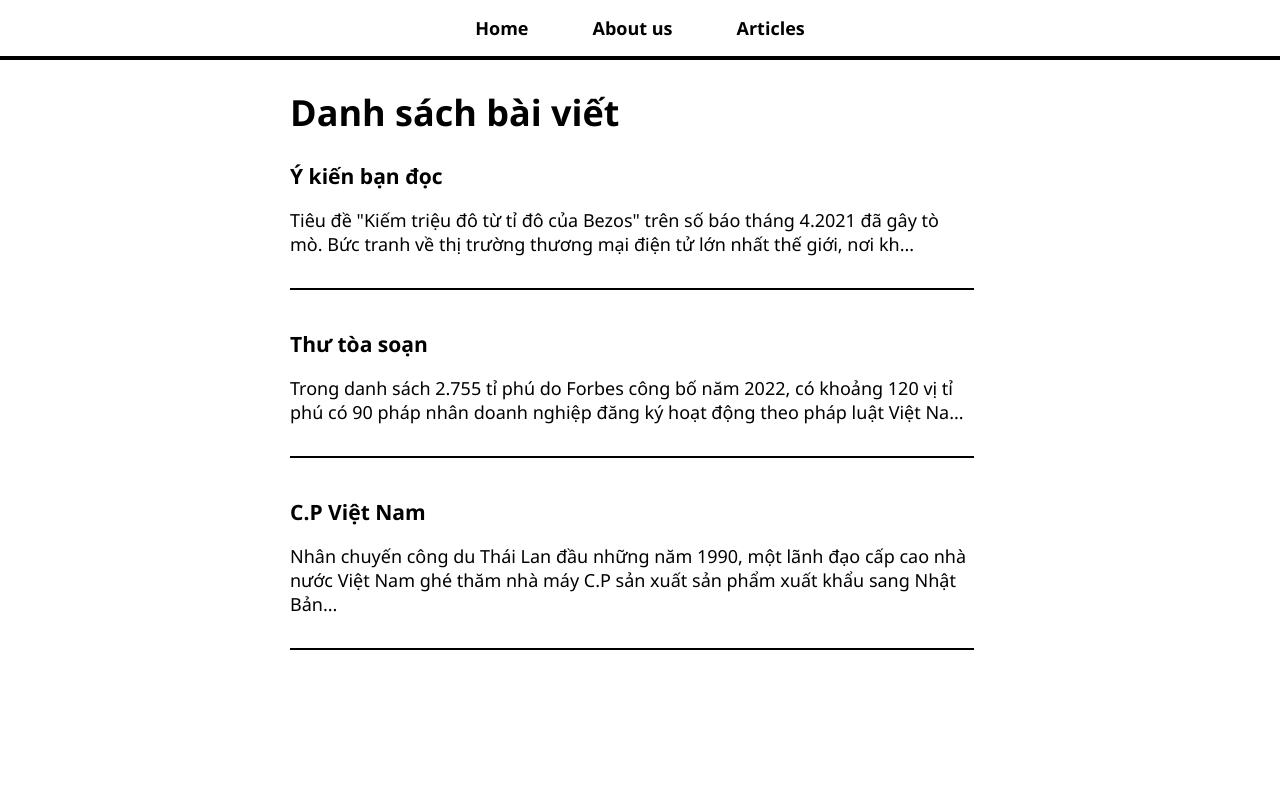
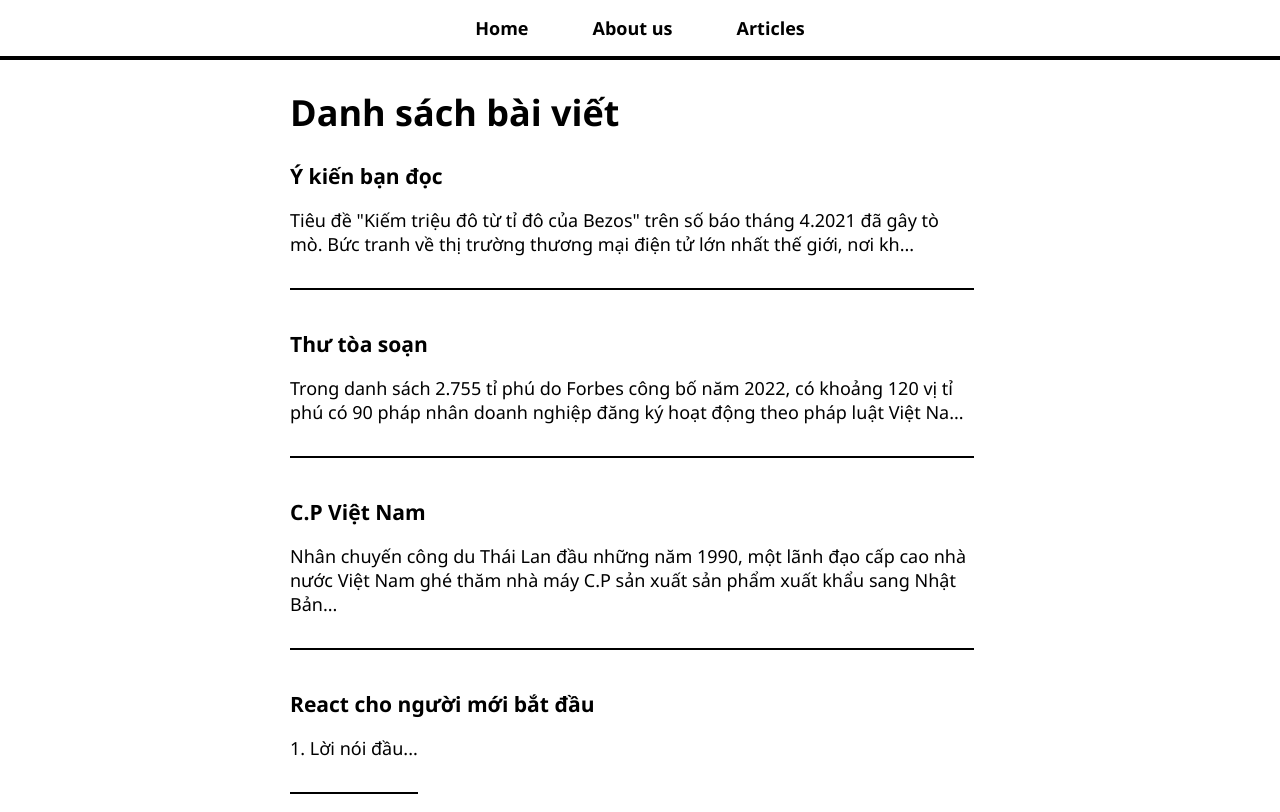
Before and after one commit to work-henry-smith/forbes-frontend, a React (Create React App) app: page /articles in a window 1280 px wide. Built offline with nearby package versions, Linux system fonts and the light colour scheme.

Commit message:
cập nhật bài hướng dẫn react for beginners

```diff
--- a/src/pages/article-content.js
+++ b/src/pages/article-content.js
@@ -35,6 +35,26 @@ const articles = [
             `Theo báo cáo thường niên của C.P năm 2020, Việt Nam là 1 trong 15 quốc gia tập đoàn Thái Lan đầu tư trang trại và nhà máy chế biến; 1 trong 11 quốc gia công ty có nhà máy thức ăn chăn nuôi. Công ty của tỉ phú Dhanin Chearatanat có nhiều pháp nhân tại Việt Nam: C.P Việt Nam có vốn điều lệ 9.188 tỉ đồng chuyên sản xuất và kinh doanh thức ăn chăn nuôi, trang trại và nhà máy chế biến thực phẩm; công ty CPV Ford về trang trại và chế biến thức ăn có vốn điều lệ 1.073 tỉ đóng. C.P đóng thời sở hữu công ty cổ phần AHM Lifestyles - Creative Hospitality trong lĩnh vực nhà hàng. Họ cũng mở chuỗi cửa hàng Five Stars bán thức ăn nhanh, nhà hàng thương hiệu Chickita chế biến gà thả vườn từ nông trại ở Bình Phước và nhà hàng phong cách Trung Hoa Wan Chai tại Việt Nam.`,
             `Năm 1993, Montri Suwanposri, kế toán trẻ sinh sống ở tỉnh có nhiều người Việt tại Thái, nhận đề nghị của đồng nghiệp tìm giúp họ giám đốc tài chính cho nhà máy của C.P tại Việt Nam. Người tuyển dụng lưỡng lự nhìn Montri một lát rồi nói: “Hay là em đi đi”. Montri bối rối vì anh không hiểu nhiều về đất nước còn bị cấm vận kinh tế. Thế nhưng, 28 năm sau, chàng kế toán giờ đang quản lý gần 30 ngàn nhân viên người Việt ngồi trong căng tin nhà máy bài trí lãng mạn như một quán cà phê, các cánh hoa baby trắng điểm xuyết khắp nơi, nói tiếng Việt rất rõ ràng: “Đây là nhà máy hiện đại nhất thế giới của C.P, hơn cả công ty mẹ ở Thái Lan”. Giống các lãnh đạo người Thái khác tại Việt Nam, Montri được khuyến khích học tiếng Việt để hiểu người bản địa.`,
         ]
+    },
+
+    {
+        name: 'react-for-beginner',
+        title: 'React cho người mới bắt đầu',
+        subtitle: 'Cách tạo một ứng dụng từ a-z',
+        content: [
+            `1. Lời nói đầu`,
+            `Hello World. Nhận thấy trong box Lập trình có nhiều anh chị mới bắt đầu ở entry level nên tôi muốn đóng góp một ít công sức để viết ra và chia sẻ. Hôm nay trong loạt series hướng dẫn, tôi sẽ đề cập về những nền tảng React cho người mới bắt đầu React for beginners - Fundamentals. Hy vọng sẽ giúp ích cho những anh chị mới, tìm kiếm sự thành công với mức lương $ 1.000 đầu tiên của mình. Nếu có ích, hãy like và để lại comment.`,
+            `2. Tại sao là React?`,
+            `Với những anh chị mới chưa biết bắt đầu từ đâu hẳn sẽ có câu hỏi này. Đầu tiên chúng ta sẽ là người tạo ra những trang web và ứng dụng applications. Ví dụ websites: google.com, zing.vn, youtube.com. Ví dụ applications: ứng dụng Vietcombank, game Angry Birds, hay ứng dụng sách nói Fonos. Bên trong những ứng dụng này, chúng ta sẽ quan tâm đến hai phần. Nội dung, giao diện, đường link, hình ảnh, video, icons, etc. Nói chung là những gì show ra trước mặt của chúng ta. Người ta gọi đó là User Interface UI, cũng có thể được gọi là FrontEnd, front nghĩa là phía trước. Có một tảng băng chìm lớn hơn, diễn ra đằng sau khi chúng ta lướt web. Đó có thể là dữ liệu - data chúng ta nhập vào, thông tin đăng nhập mà chúng ta lưu - authentification, phân quyền chúng ta có thể làm gì - authorization. Nói tóm là những gì chạy đằng sau, những gì server làm, còn được gọi là BackEnd. React giải quyết vấn đề đầu tiên, là User Interface.`,
+            `Các bạn cũng có thể có câu hỏi, tại sao không dùng Wordpress hoặc những công cụ làm website nhanh chóng, chỉ cần kéo và thả drag-and-drop, tiện lợi, không cần học, đơn giản. Well, React có những thế mạnh như sau. Đầu tiên, hệ thống files theo dạng modulars, có là có thể lắp ghép lại với nhau, người ta gọi là components. Có thể hiểu một component là một chức năng và mình có thể sử dụng lại khi cần thiết, không phải viết lại reusable. Ví dụ: website news.zing.vn có 1.000 bài viết. Nếu sử dụng Wordpress, ta phải code 1.000 files khác nhau và phải code lại từng trang một. Nếu muốn thay đổi, cập nhật, hoặc bảo trì, ta phải làm lần lượt 1.000 files khác nhau. Việc này vô cùng tốn kém thời gian và tiền bạc. Ngược lại, React tạo ra một website tĩnh static website. Các bạn có thể hình dung website là một cái khung frame của một ngôi nhà, có các trụ components là cố định không đổi. Muốn tạo 1.000 bài viết khác nhau, chỉ đơn giản là thay đổi phần dữ liệu data bên trong, còn cái khung thì giữ nguyên. Việc này tiết kiệm rất nhiều công sức khi muốn chỉnh sửa và bảo trì.`,
+            `Để hiểu rõ hơn sự khác biệt giữa React và những công cụ tools làm website đơn giản, kéo và thả, drag-and-drop, anh chị hãy đọc thêm bài viết sau: https://www.mindbowser.com/react-vs-wordpress/`,
+            `3. Set up môi trường làm việc (dành cho MacOS)`,
+            `- Đầu tiên, anh chị sẽ cần một nơi để viết code gọi là code editor. Người ta đã nghĩ ra nhiều công cụ khác nhau để giúp việc viết code trở nên thoải mái, dễ dàng, và thuận tiện. Một trong số đó là Visual Studio Code được rất nhiều người yêu thích. VS Code là một IDE - Intergrated Development Enviroment, nôm na là một nơi anh chị có thể viết code, chạy thử, chỉnh sữa lỗi fix bugs trên đó. Để tải về và cài đặt, hãy truy cập vào https://code.visualstudio.com/download`,
+            `- Tiếp theo, mở Terminal được tích hợp sẵn built-in trong VS Code, sử dụng tổ hợp phím tắt Ctrl+Shift+\`. Terminal kiểu gần giống như hệ điều hành MS-Dos ngày xưa anh chị học, là nơi để thực thi một số lệnh đơn giản ví dụ như cd (change directory) để thay đổi vị trí thư mục, ls để liệt kê file, mkdir (make directory) để tạo thư mục.`,
+            `- Tại Terminal, chúng ta sẽ sử dụng npm (node package manager) để bắt đầu dự án: npx create-react-app {tên ứng dụng} sau đó hit enter. React sẽ tự động tải về và cài đặt một số thư mục để giúp các anh chị code, có thể kể đến là node_modules, public, src, .gitignore, package-lock.json, package.json.`,
+            `- Sẽ có một số thư mục directories và files quan trọng, anh chị cần nhớ khi làm việc. Đó là ./public/index.html, ./src/App.js, ./src/App.css, và ./package.json. App.js là root component, là ông tổ của mọi components. Anh chị có thể hình dung đơn giản nó là gốc cây, là nơi khởi thủy của mọi chức năng khác, từ nội dung website, comment, like & upvote cho đến thanh navigation bar. Còn file App.css sẽ đảm nhận vai trò làm đẹp, để trang trí cho page, căn lề chỉnh dòng, font & size và nhiều thứ khác. Nói chung, làm đẹp thì vào App.css, làm chức năng thì vào App.js.`,
+            `- Ok, bây giờ chúng ta bắt tay vào xây dựng website từ những viên gạch đầu tiên nào.`
+        ]
     }
 ];
 
```
